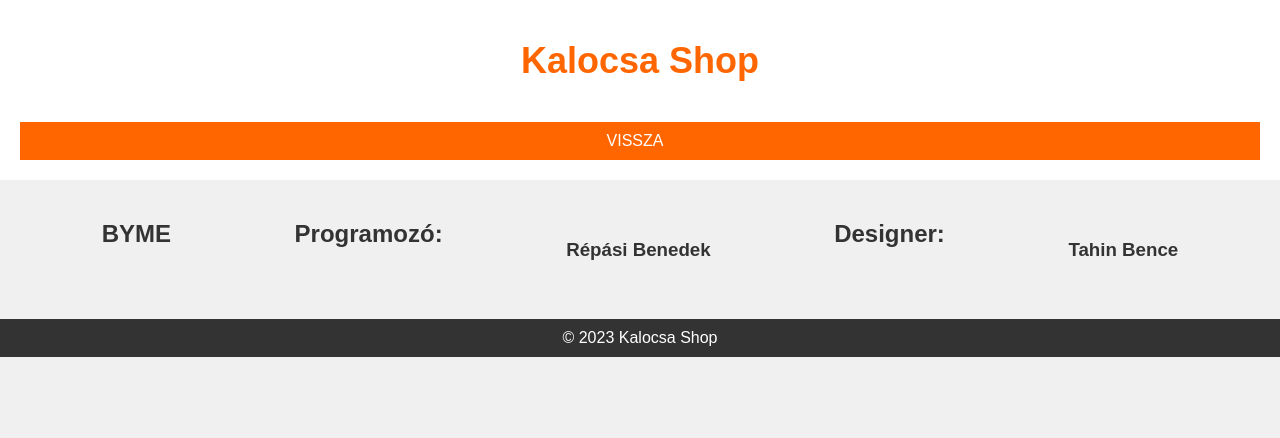
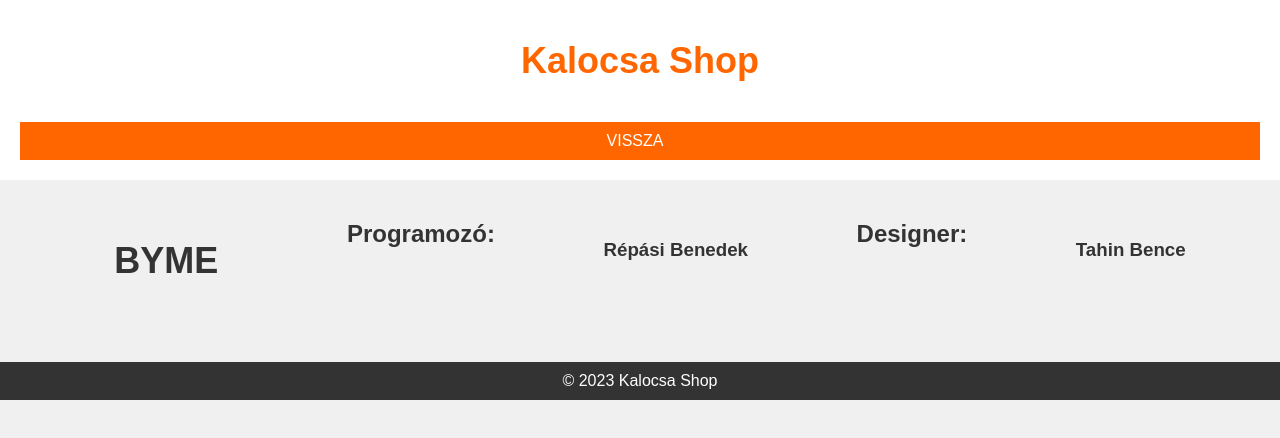
Before and after one commit to Korte-Craft/kalocsashop.github.io, a plain HTML site: page byme.html in a window 1280 px wide. Drawn offline with Linux system fonts and the light colour scheme.

Commit message:
Update byme.html

```diff
--- a/byme.html
+++ b/byme.html
@@ -17,7 +17,7 @@
         </nav>
     </header>
     <main>
-        <h2>BYME</h2>
+        <h1>BYME</h1>
         <h2>Programozó:</h2>
         <h3>Répási Benedek</h3>
         <h2>Designer:</h2>
```
